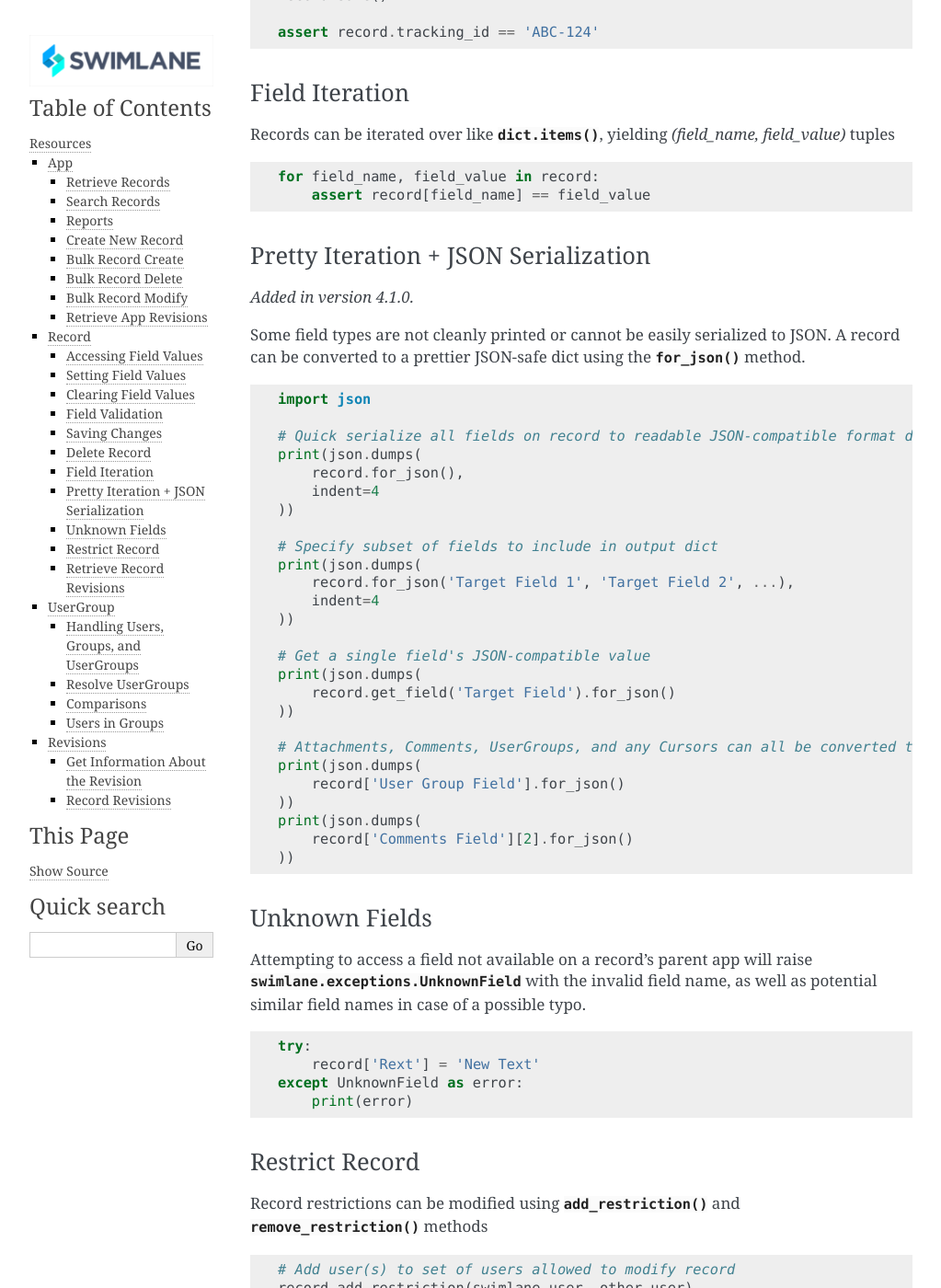
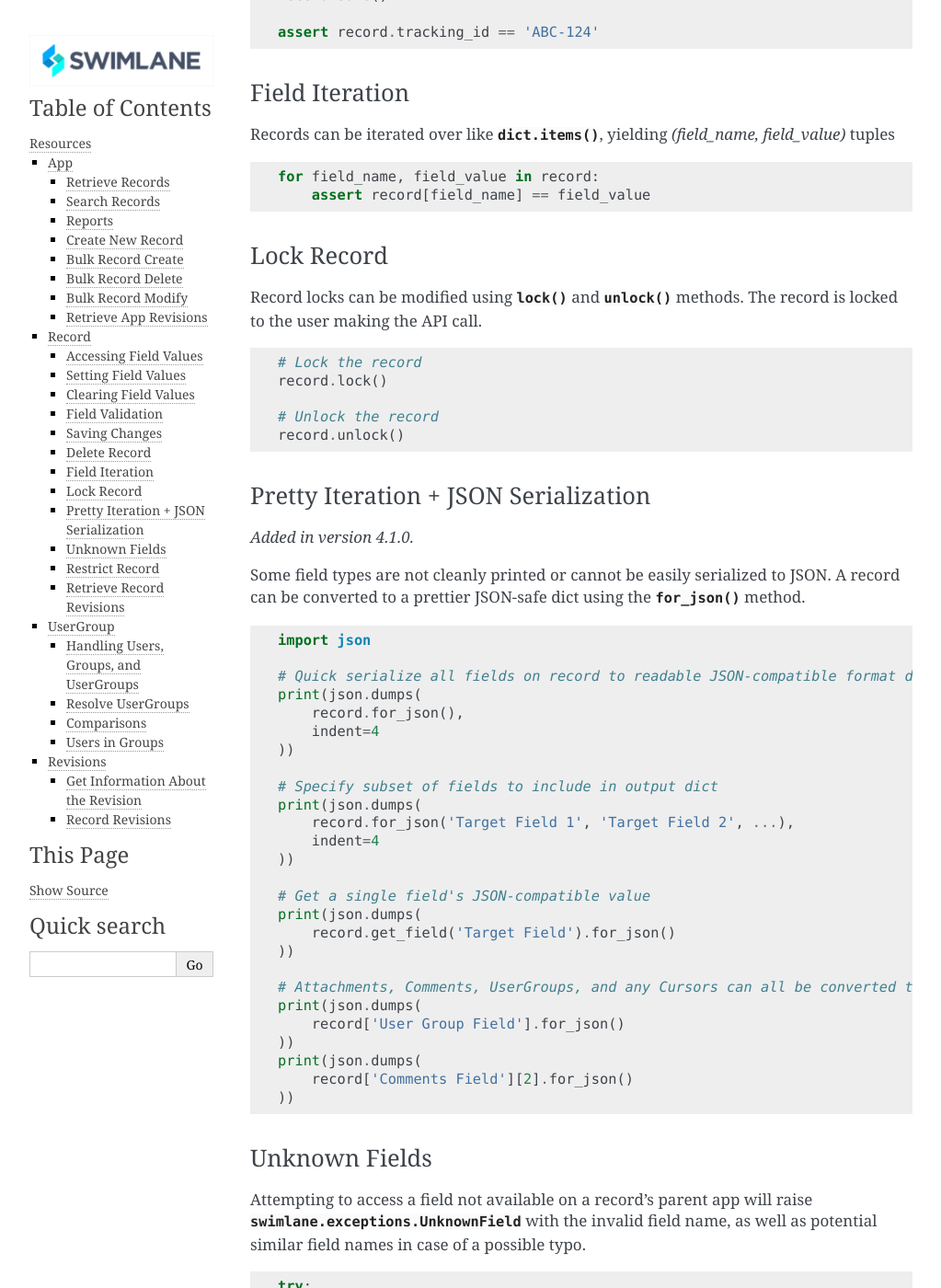
Before and after one commit to swimlane/swimlane-python, a Sphinx documentation site: the page built from docs/examples/resources.rst, in a window 1280 px wide and 1400 px high, scrolled down 7188 px. Shown: the whole window at 92% size, without its empty margins (118-1141 px from the left). Built offline with Sphinx 7.4.7, drawn with Linux system fonts in a browser that asks for light colours; some of the changed text lies outside the part shown.

Commit message:
Spt 6612 patch method does not work for restrict record access (#86)
* SPT-6612 add_restriction now makes an api call to add the restriction so that it is not necessary to call save

* SPT-6612 added api call to remove_restriction

* SPT-6612 finishe record.lock

* SPT-6612 lock now sets an actual User in locking_user

* SPT-6612 set locked_date to None in unlock

* SPT-6612 removed unneeded hand test code

* SPT-6612 removed save() calls in restrict record docs examples

* SPT-6612 added docs for lock/unlock

* SPT-6612 added missing period

```diff
--- a/docs/examples/resources.rst
+++ b/docs/examples/resources.rst
@@ -410,6 +410,20 @@
     for field_name, field_value in record:
         assert record[field_name] == field_value
 
+Lock Record
+^^^^^^^^^^^
+
+Record locks can be modified using :meth:`~swimlane.core.resources.record.Record.lock` and
+:meth:`~swimlane.core.resources.record.Record.unlock` methods.
+The record is locked to the user making the API call.
+
+.. code-block:: python
+
+    # Lock the record
+    record.lock()
+
+    # Unlock the record
+    record.unlock()
 
 Pretty Iteration + JSON Serialization
 ^^^^^^^^^^^^^^^^^^^^^^^^^^^^^^^^^^^^^
```
Also changed, not shown: other parts of docs/examples/resources.rst (+1 -4 lines).
